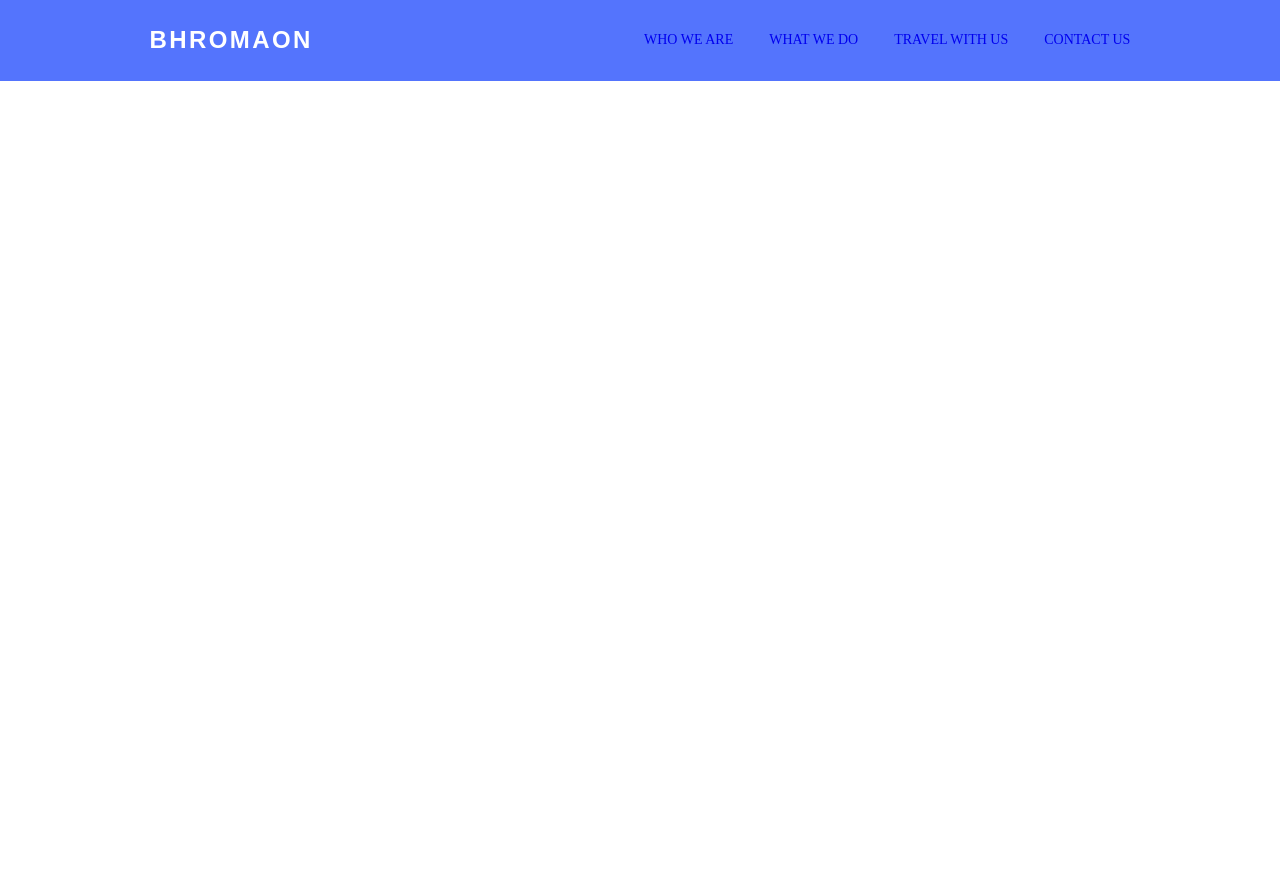
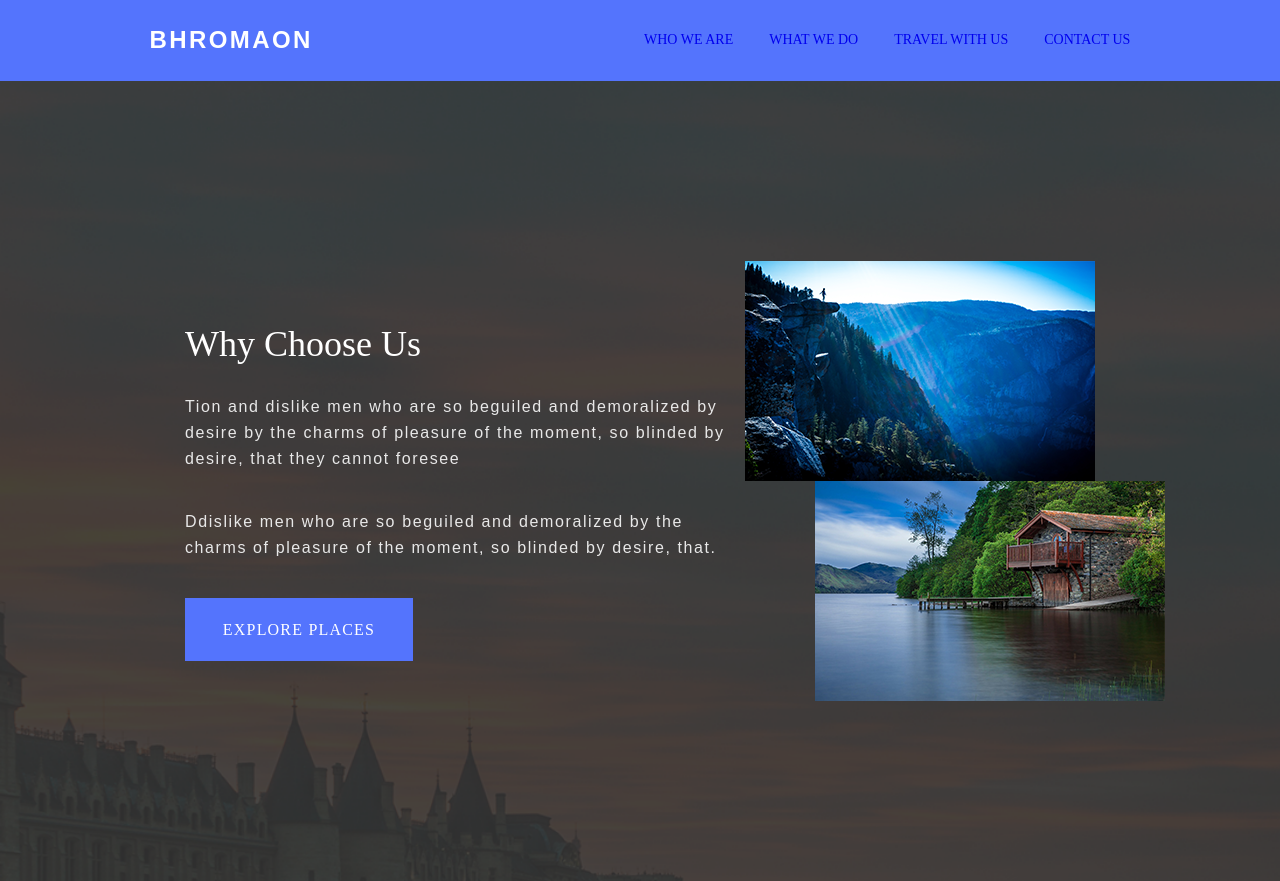
Before and after one commit to LiudmylaSkabenok/test-on-time, a plain HTML site: page index.html in a window 1280 px wide. Shown: the part 802-1683 px from the top of the page. Before the commit the page ends 883 px from the top, so only its background shows below. Drawn offline with nearby package versions, Linux system fonts and the light colour scheme.

Commit message:
added info and styles to why-to-choose div

```diff
--- a/index.html
+++ b/index.html
@@ -28,7 +28,20 @@
                         <a class="nav__link" href="#">CONTACT US</a>
                         </div>
         </nav>
-        <div class="why-to-choose"></div>
+        <div class="why-to-choose">
+            <div class="text-info">
+            <h2>Why Choose Us</h2>
+            <h6>Tion and dislike men who are so beguiled and demoralized by desire by the charms of pleasure of the moment,
+                so blinded by desire, that they cannot foresee</h6>
+            <h6>Ddislike men who are so beguiled and demoralized by the charms of pleasure of the moment,
+                so blinded by desire, that.</h6>
+            <button class="btn__explore">EXPLORE PLACES</button>
+        </div>
+            <div class="images">
+                <img class="image-first" src="images/river.png" alt="house near the river and mountains">
+                <img class="image-second" src="images/blue mountains.png" alt="blue mountains">
+            </div>
+        </div>
         <div class="how-it-works"></div>
         <div class="group-one"></div>
         <div class="group-two"></div>
--- a/styles/_nav-bar.scss
+++ b/styles/_nav-bar.scss
@@ -5,7 +5,6 @@
     display: flex;
     justify-content: space-around;
     align-items: center;
-    text-decoration: none;
 }
 .logo-title {
     font-family: 'Josefin Sans', sans-serif;
@@ -25,7 +24,6 @@
     line-height: 26px; /* 185.714% */
     text-transform: uppercase;
     margin-left: 32px;
-
 }
 .nav__link:hover {
     font-weight: bold;
--- /dev/null
+++ b/styles/_why-to-choose.scss
@@ -0,0 +1,66 @@
+.why-to-choose {
+    height: 100vh;
+    color: $main-text-color;
+    background-image: url(../images/city.png);
+    background-size: cover;
+    background-position: center;
+    background-attachment: fixed;
+    display: flex;
+    justify-content: center;
+    align-items: center;
+}
+/*h2, h6 {
+    margin-left: 330px;
+}*/
+h2 {
+    font-family: 'Aleo', serif;
+    font-size: 36px;
+    font-style: normal;
+    font-weight: 400;
+    line-height: 26px; /* 72.222% */
+}
+h6 {
+    max-width: 560px;
+    width: 100%;
+    color: #E8E8E8;
+    max-width: 560px;
+    font-family: 'Josefin Sans', sans-serif;
+    font-size: 16px;
+    font-style: normal;
+    font-weight: 400;
+    line-height: 26px; /* 162.5% */
+    letter-spacing: 1.6px;
+}
+.btn__explore {
+    color: $main-text-color;
+    width: 228px;
+    height: 63px;
+    border: none;
+    background-color: #5474FD;
+    font-family: 'Aleo', serif;
+    font-size: 16px;
+    font-style: normal;
+    font-weight: 400;
+    line-height: 26px; /* 162.5% */
+    letter-spacing: 1.2px;
+    text-transform: uppercase;
+    position: relative;
+}
+.btn__explore:hover {
+    background-color: white;
+    border-radius: 10px;
+    transition: all 0.3s ease-in;
+    cursor: pointer;
+    transform: scale(1.1);
+    color: black;
+}
+.images {
+    display: flex;
+    flex-direction: column;
+    justify-content: center;
+    align-items: center;
+}
+.image-second  {
+    position: relative;
+    left: 70px;
+}
--- a/styles/index.scss
+++ b/styles/index.scss
@@ -5,3 +5,4 @@ body {
 }
 @import 'header';
 @import 'nav-bar';
+@import 'why-to-choose';
```
Also changed, not shown: images/blue mountains.png (added), images/river.png (added), styles/index.css.
